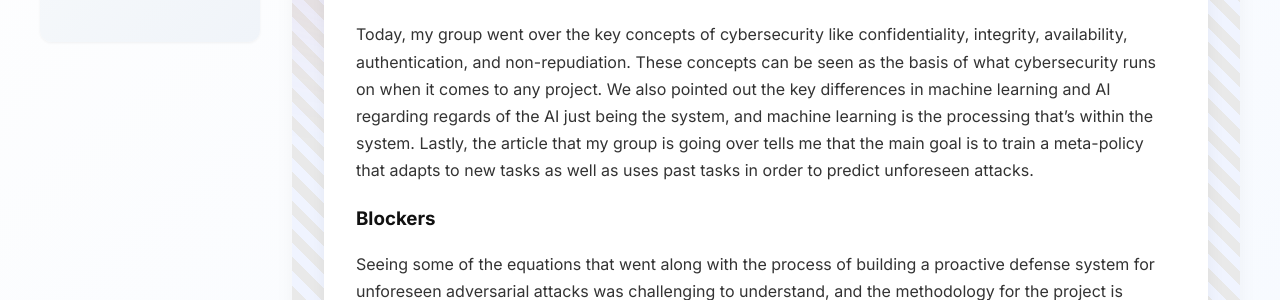
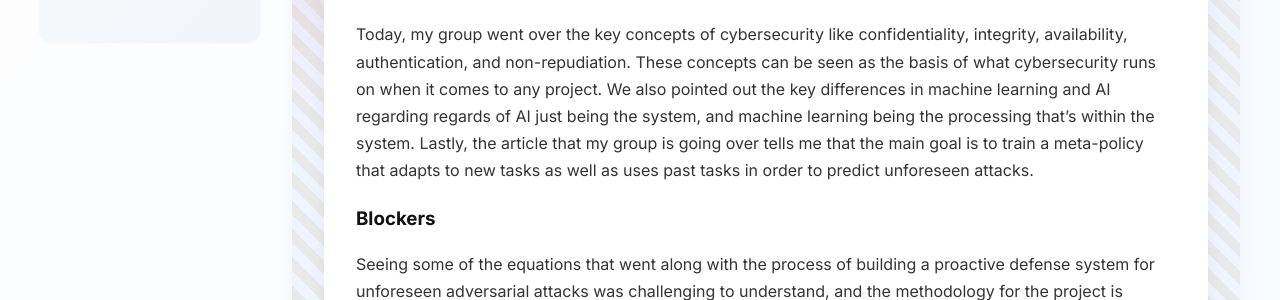
Before and after one commit to Tyrell-Adams/Tyrell-Adams.github.io, a Jekyll site: the page built from _posts/2025-06-02-day-5.md, in a window 1280 px wide. Shown: the part 293-593 px from the top of the page. Built offline with Jekyll 4.4.1, drawn with Linux system fonts in a browser that asks for light colours.

Commit message:
Update 2025-06-02-day-5.md

```diff
--- a/_posts/2025-06-02-day-5.md
+++ b/_posts/2025-06-02-day-5.md
@@ -7,7 +7,7 @@ permalink: /day5.html
 tags: ["Meta-Learning", "Cybersecurity"]
 
 what_i_learned: |
- Today, my group went over the key concepts of cybersecurity like confidentiality, integrity, availability, authentication, and non-repudiation. These concepts can be seen as the basis of what cybersecurity runs on when it comes to any project. We also pointed out the key differences in machine learning and AI regarding regards of the AI just being the system, and machine learning is the processing that's within the system. Lastly, the article that my group is going over tells me that the main goal is to train a meta-policy that adapts to new tasks as well as uses past tasks in order to predict unforeseen attacks.
+ Today, my group went over the key concepts of cybersecurity like confidentiality, integrity, availability, authentication, and non-repudiation. These concepts can be seen as the basis of what cybersecurity runs on when it comes to any project. We also pointed out the key differences in machine learning and AI regarding regards of AI just being the system, and machine learning being the processing that's within the system. Lastly, the article that my group is going over tells me that the main goal is to train a meta-policy that adapts to new tasks as well as uses past tasks in order to predict unforeseen attacks.
 
 blockers: |
   Seeing some of the equations that went along with the process of building a proactive defense system for unforeseen adversarial attacks was challenging to understand, and the methodology for the project is complex as well.
```
